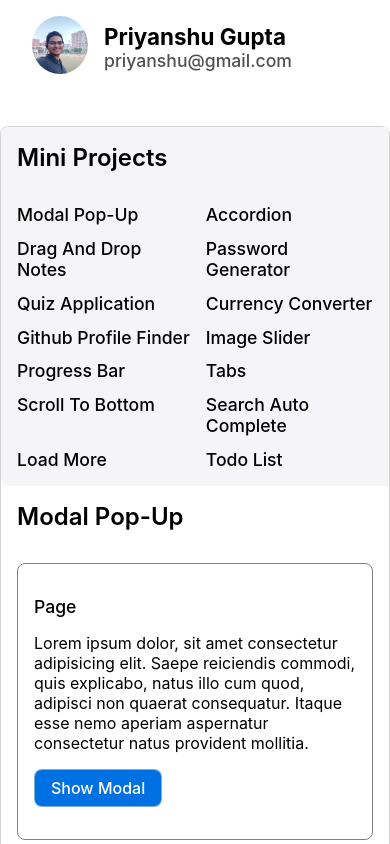
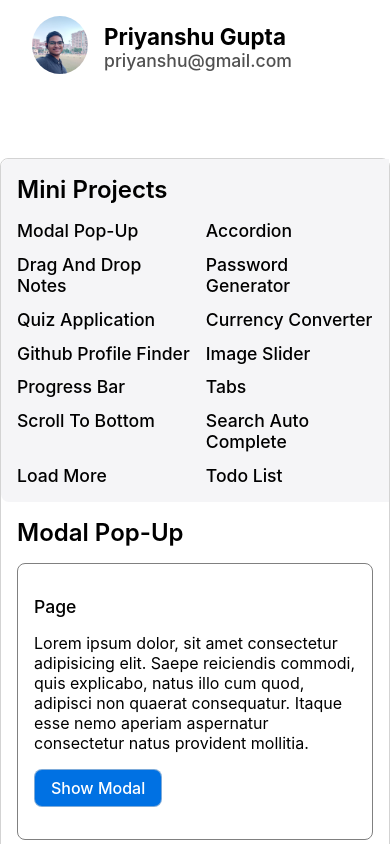
Before and after one commit to priyanshu16095/portfolio, a React (Vite) app: page / in a window 390 px wide. Built offline with nearby package versions, Linux system fonts and the light colour scheme.

Commit message:
added more responsiveness

```diff
--- a/src/index.css
+++ b/src/index.css
@@ -229,6 +229,9 @@ button:hover {
   .hero {
     display: none;
   }
+  .homeBody {
+    gap: 2rem;
+  }
   .contactContainer {
     width: 100%;
   }
@@ -252,4 +255,16 @@ button:hover {
     display: grid;
     grid-template-columns: auto auto;
   }
+  .inputBox {
+    width: 100%;
+  }
+  .inputBox input {
+    width: 50%;
+  }
+  .miniprojSidebar {
+    gap: 1rem;
+  }
+  .sidebarBody, .progressbarBody, .loadmoreBody, .paginationBody, .tabsBody, .passwordgenBody, .searchBody, .imagesliderBody, .accordionBody, .modalpageBody, .weatherBody, .scrollbody, .tictactoeBody, .reactpageBody, .javapageBody, .flowingnotesBody, .dadnotesBody, .quizBody, .todolistBody, .currencyBody {
+    gap: 1rem;
+  }
 }
```
